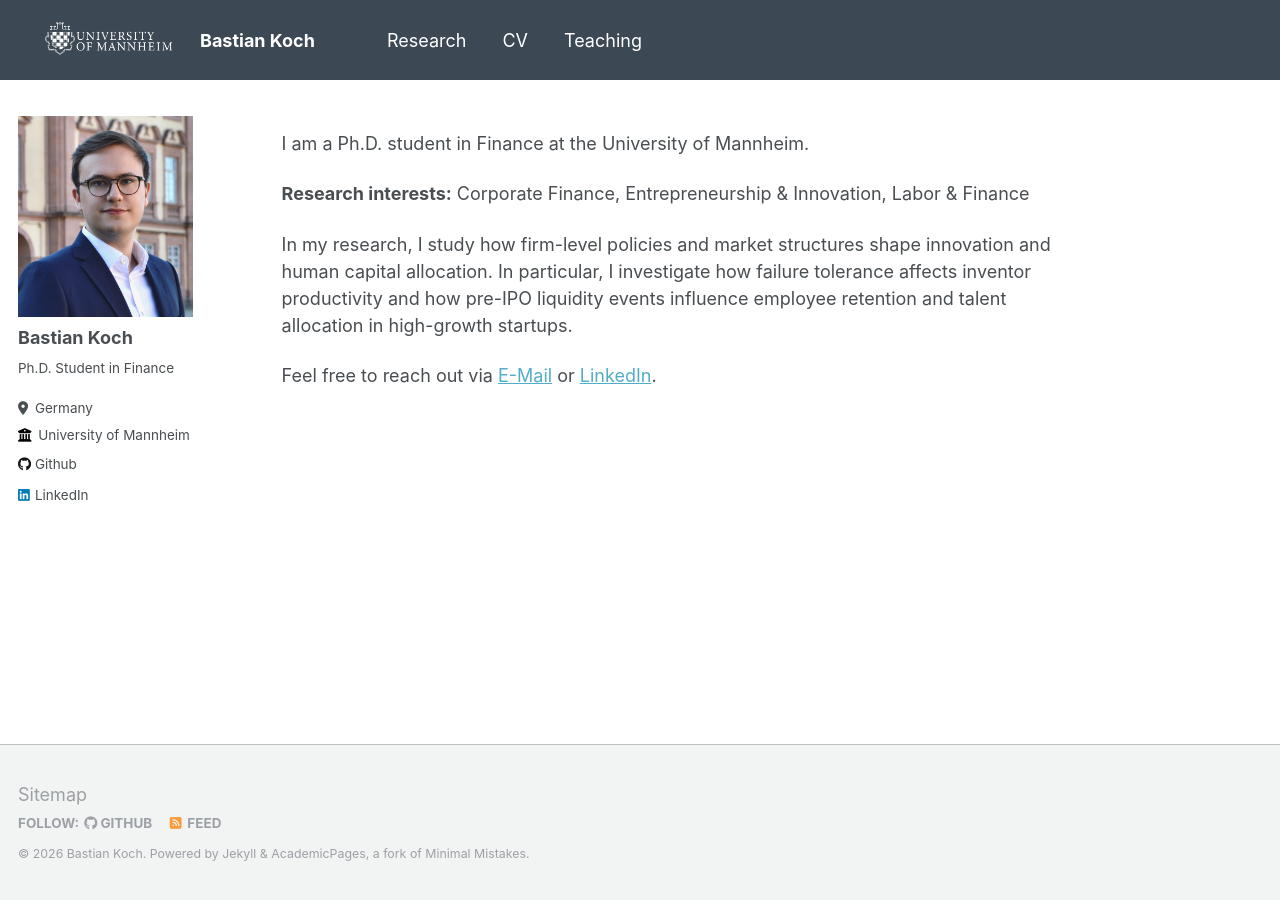
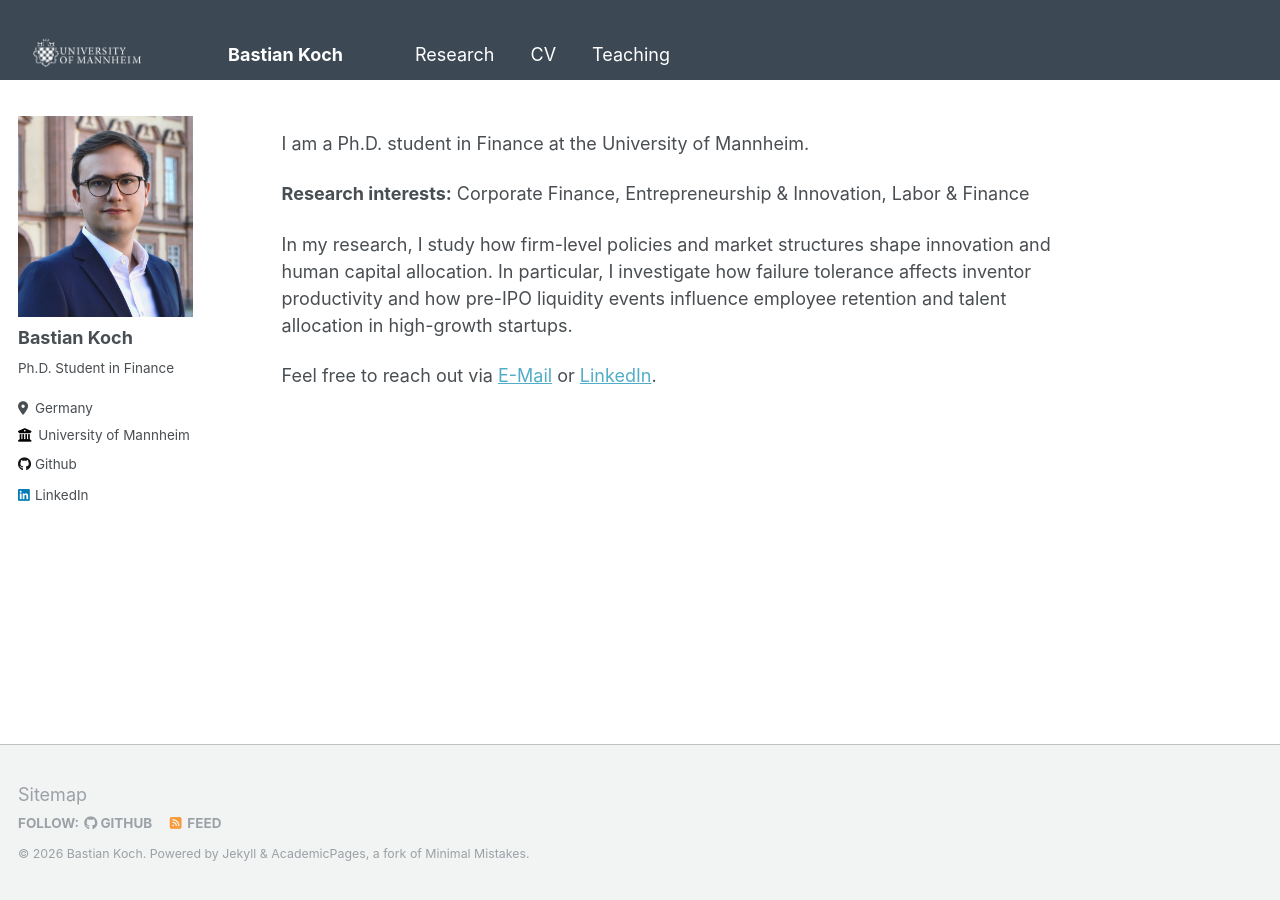
Before and after one commit to BastianKoch/BastianKoch.github.io, a Jekyll site: the page built from _pages/about.md, in a window 1280 px wide. Built offline with Jekyll 4.4.1, drawn with Linux system fonts in a browser that asks for light colours.

Commit message:
Add logo as nav list item so greedy-nav accounts for its width
Co-Authored-By: Claude Sonnet 4.6 <noreply@anthropic.com>

```diff
--- a/_includes/masthead.html
+++ b/_includes/masthead.html
@@ -2,13 +2,15 @@
 
 <div class="masthead">
   <div class="masthead__inner-wrap">
-    <a href="https://www.uni-mannheim.de" target="_blank" rel="noopener" class="uma-logo-link">
-      <img src="{{ base_path }}/images/logo-uma.png" alt="University of Mannheim" style="height:65px; position:absolute; left:1.5em; top:50%; transform:translateY(-50%);">
-    </a>
     <div class="masthead__menu">
       <nav id="site-nav" class="greedy-nav">
         <button><div class="navicon"></div></button>
         <ul class="visible-links">
+          <li class="masthead__menu-item masthead__menu-item--lg uma-logo-item">
+            <a href="https://www.uni-mannheim.de" target="_blank" rel="noopener">
+              <img src="{{ base_path }}/images/logo-uma.png" alt="University of Mannheim" style="height:55px; vertical-align:middle; display:block;">
+            </a>
+          </li>
           <li class="masthead__menu-item masthead__menu-item--lg"><a href="{{ base_path }}/">{{ site.title }}</a></li>
           {% for link in site.data.navigation.main %}
             {% if link.url contains 'http' %}
--- a/_sass/_masthead.scss
+++ b/_sass/_masthead.scss
@@ -21,10 +21,6 @@
     @include clearfix;
     padding: 1em 1em 1em;
     font-family: $sans-serif-narrow;
-
-    @include breakpoint($large) {
-      padding-left: 200px;
-    }
 
     @include breakpoint($x-large) {
       max-width: $x-large;
@@ -61,7 +57,7 @@
   }
 }
 
-.uma-logo-link {
+.uma-logo-item {
   display: none;
 
   @include breakpoint($large) {
```
